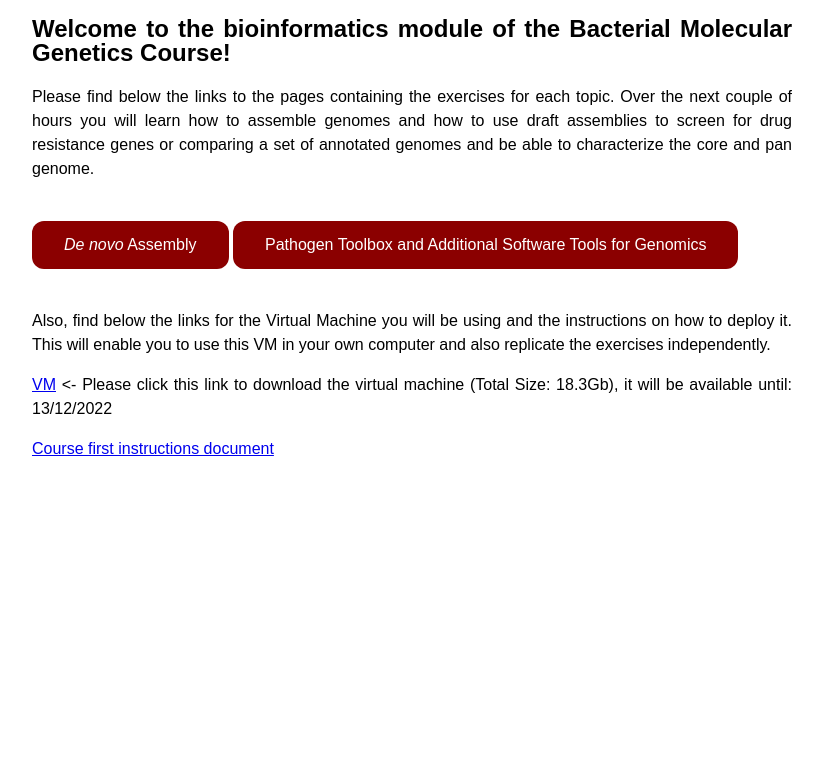
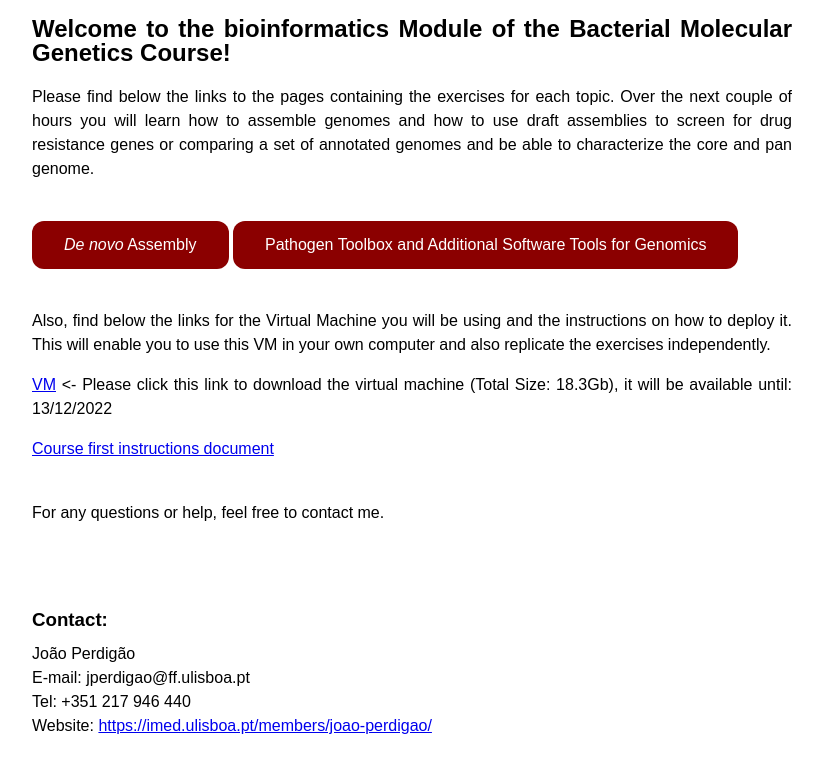
Before and after one commit to jperdigao/BacterialGenetics, a plain HTML site: page index.html in a window 1280 px wide. Shown: the part 183-956 px from the top of the page, without its empty margins (228-1060 px from the left). Before the commit the page ends 800 px from the top, so only its background shows below. Drawn offline with Linux system fonts and the light colour scheme.

Commit message:
Add files via upload

```diff
--- a/index.html
+++ b/index.html
@@ -29,7 +29,7 @@
 
 </h1>
 </div>
-<h2>Welcome to the bioinformatics module of the Bacterial Molecular Genetics Course!</h2>
+<h2>Welcome to the bioinformatics Module of the Bacterial Molecular Genetics Course!</h2>
 
 <p> Please find below the links to the pages containing the exercises for each topic. Over the next couple of hours you will learn how to assemble genomes and how to use draft assemblies to screen for drug resistance genes or comparing a set of annotated genomes and be able to characterize the core and pan genome.</p>
 
@@ -44,3 +44,15 @@
 
 <p><a href="https://filesender.fccn.pt/?s=download&token=de74f407-9728-4af7-a692-87eabc8cf93c" target="_blank">VM</a> <- Please click this link to download the virtual machine (Total Size: 18.3Gb), it will be available until: 13/12/2022</p>
 <a href="pdfs/Course_Doc_first_instructions.pdf" target="_blank">Course first instructions document</a>
+<br>
+<br>
+<p>For any questions or help, feel free to contact me.</p>
+<br>
+<br>
+<h3  align="left">Contact:</h3>
+<p style="line-height: 50%;">João Perdigão</p>
+<p style="line-height: 50%;">E-mail: jperdigao@ff.ulisboa.pt</p>
+<p style="line-height: 50%;">Tel: +351  217 946 440</p>
+<p style="line-height: 50%;">Website: <a href="https://imed.ulisboa.pt/members/joao-perdigao/" target="_blank">https://imed.ulisboa.pt/members/joao-perdigao/</a></p>
+<br>
+<br>
```
